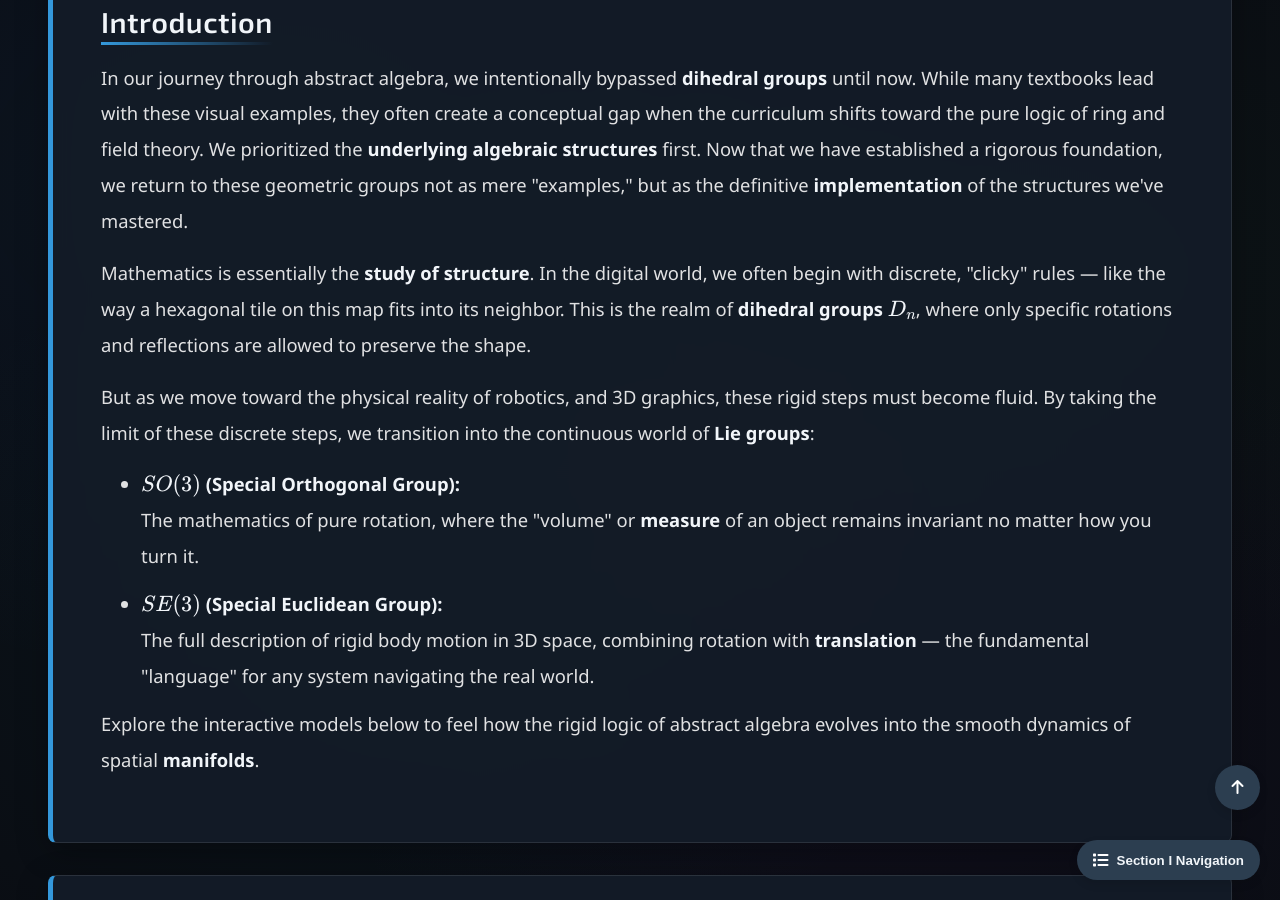
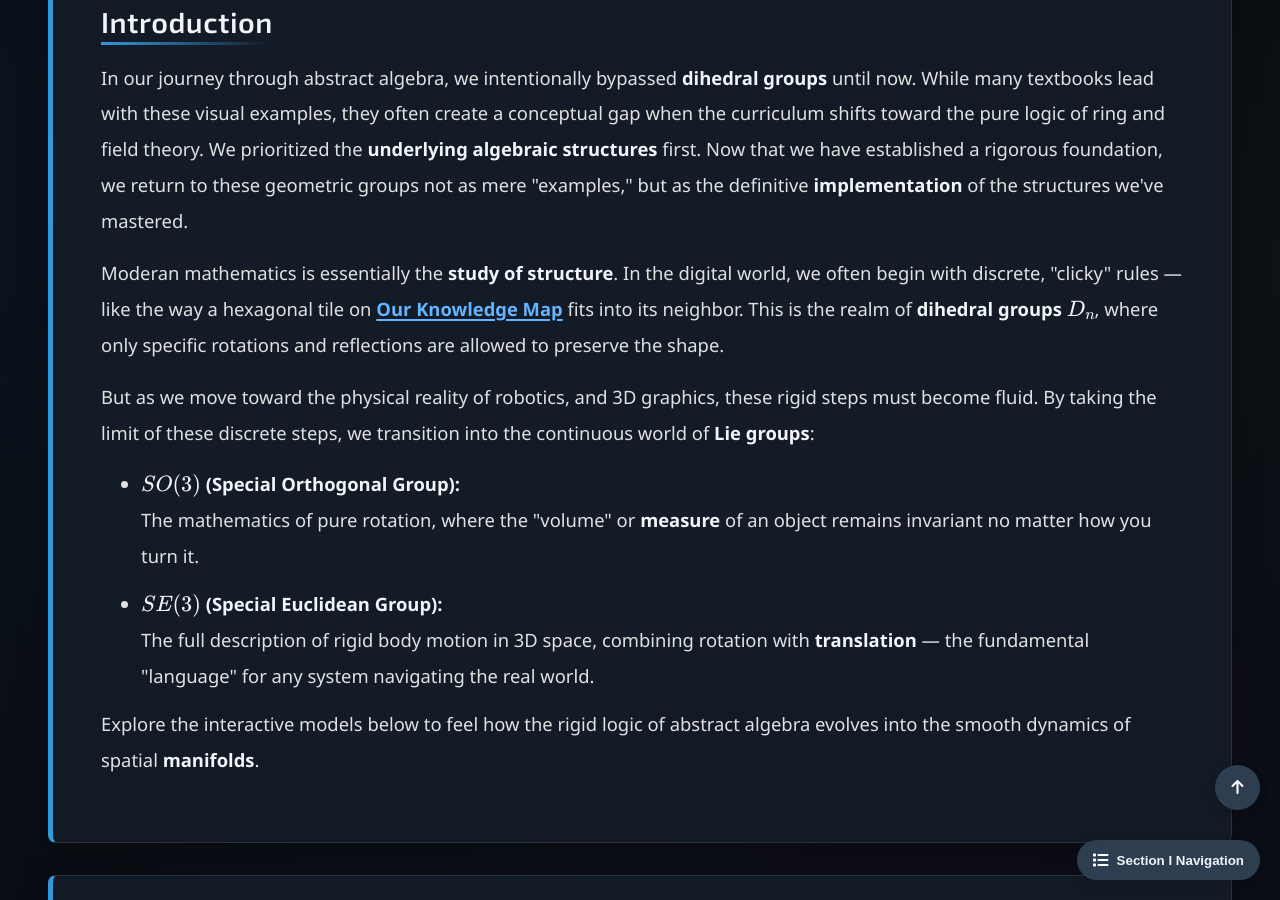
Before and after one commit to Yusukey01/yusukey01.github.io, a Jekyll site: the page built from Mathematics/Linear_algebra/dihedral_group.html, in a window 1280 px wide and 900 px high, scrolled down 715 px. Built offline with Jekyll 4.4.1, drawn with Linux system fonts in a browser that asks for light colours.

Commit message:
added link

```diff
--- a/Mathematics/Linear_algebra/dihedral_group.html
+++ b/Mathematics/Linear_algebra/dihedral_group.html
@@ -37,8 +37,9 @@ uses_python: false
                 </p>
 
                 <p>
-                    Mathematics is essentially the <strong>study of structure</strong>. In the digital world, we often begin with discrete,
-                    "clicky" rules — like the way a hexagonal tile on this map fits into its neighbor.
+                    Moderan mathematics is essentially the <strong>study of structure</strong>. In the digital world, we often begin with discrete,
+                    "clicky" rules — like the way a hexagonal tile on  <a href="../map/compass.html"><strong>Our Knowledge Map</strong></a> fits into
+                    its neighbor.
                     This is the realm of <strong>dihedral groups \(D_n\)</strong>, where only specific rotations and reflections are allowed
                     to preserve the shape.
                 </p>
```
